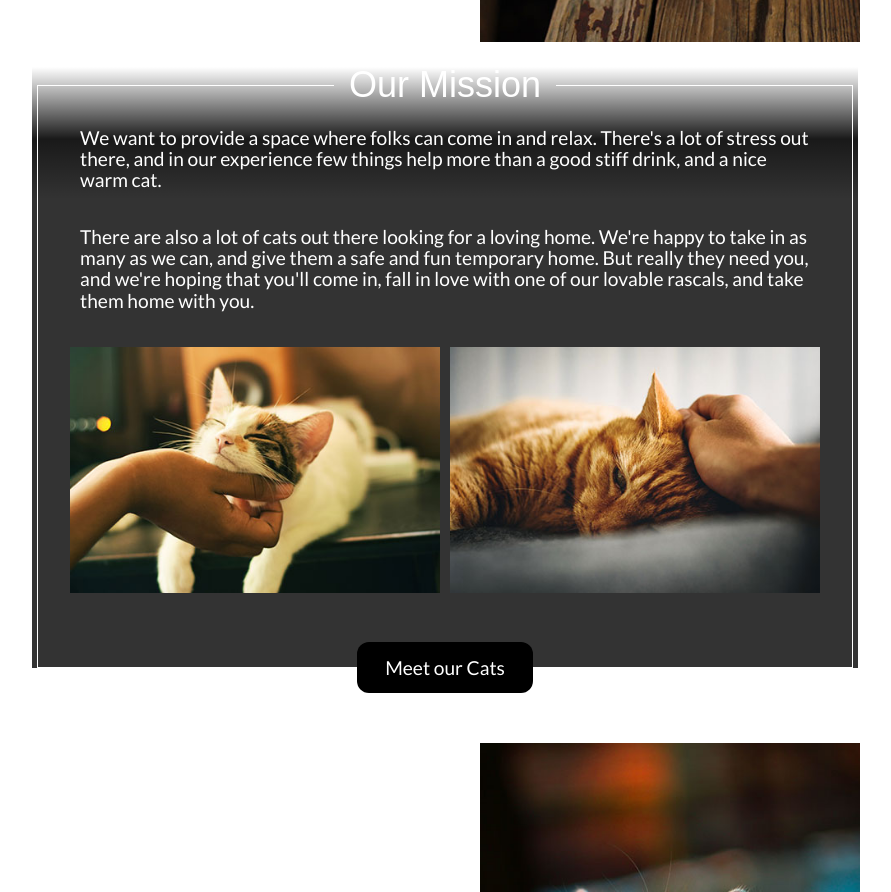
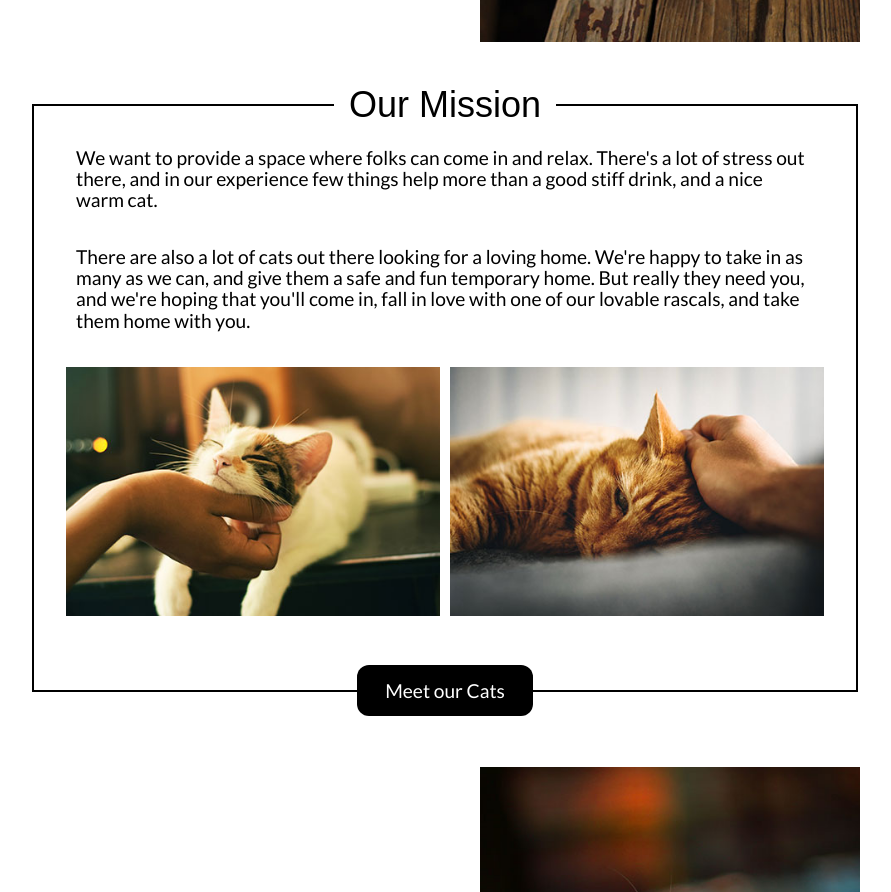
Before and after one commit to hildebrandmatt/P-03, a website: page dev/about.html in a window 1280 px wide. Shown: the part 1074-1966 px from the top of the page, without its empty margins (195-1086 px from the left). Drawn offline with nearby package versions, Linux system fonts and the light colour scheme; files that its build step writes are made by us from their sources; a web font is replaced by a local one.

Commit message:
final changes for about page
hallelujaaaaahhhhhh, hallelujaaaaahhhhhh, hallelujaaahhhhhh, halleluuuuuUUUUUUuUUUuuuuujahhhhhhhh

```diff
--- a/dev/scss/_about.scss
+++ b/dev/scss/_about.scss
@@ -45,7 +45,7 @@ styling mission
 */
 
 .mission{
-    margin: 25px 17px 0px 17px;
+    margin: 35px 17px 0px 17px;
     background: $primary_color;
     padding: 250px 0;
     position: relative;
@@ -59,7 +59,7 @@ styling mission
 }
 
 .mission-text{
-    background: linear-gradient(0deg, rgba(0,0,0,0.8) 78%,rgba(0,0,0,.9) 88%,transparent);
+    background: $primary_color;
 }
 
 .top-cat{
@@ -69,11 +69,30 @@ styling mission
     z-index: 1;
 }
 
+.top-cat:before{
+    content: "";
+    position: absolute;
+    top: 0;
+    left: 0;
+    bottom: 0;
+    right: 0;
+    background: linear-gradient(0deg, rgba(0,0,0,1) 0%,rgba(0,0,0,.1) 20%,transparent);
+}
+
 .bottom-cat {
     position: absolute;
     bottom: 0;
     left: 0;
-    z-index: 1;
+}
+
+.bottom-cat:before{
+    content: "";
+    position: absolute;
+    top: 0;
+    left: 0;
+    bottom: 0;
+    right: 0;
+    background: linear-gradient(180deg, rgba(0,0,0,1) 0%,rgba(0,0,0,.1) 20%,transparent);
 }
 
 .mission-text a{
@@ -185,14 +204,24 @@ styling mission
 */
 
 .mission{
-    margin-top: 70px;
+    margin-top: 90px;
     background: none;
     padding: 0;
 }
 
 .mission-text{
     text-align: center;
+    background: none;
 }
+
+.mission fieldset{
+    margin: 0;
+    color: $primary_color;
+    background: none;
+    background-color: $secondary_color;
+    border: solid 2px $primary_color;
+}
+
 
 .mission-text-description{
     text-align: left;
@@ -213,6 +242,10 @@ styling mission
     right: 0;
 }
 
+.top-cat:before, .bottom-cat:before{
+    background: none;
+}
+
 .mission-text a{
     color: $secondary_color;
     background-color: $primary_color;
@@ -224,23 +257,6 @@ styling mission
 .mission-button{
     margin: 5px;
 }
-
-/*
-
-.mission-text{
-    background: none;
-    grid-area: textbox;
-}
-
-.mission fieldset{
-    color: $primary_color;
-    background: none;
-    background-color: $secondary_color;
-    border: solid 2px $primary_color;
-}
-
-
-*/
 
 /*
 -----------------------
```
